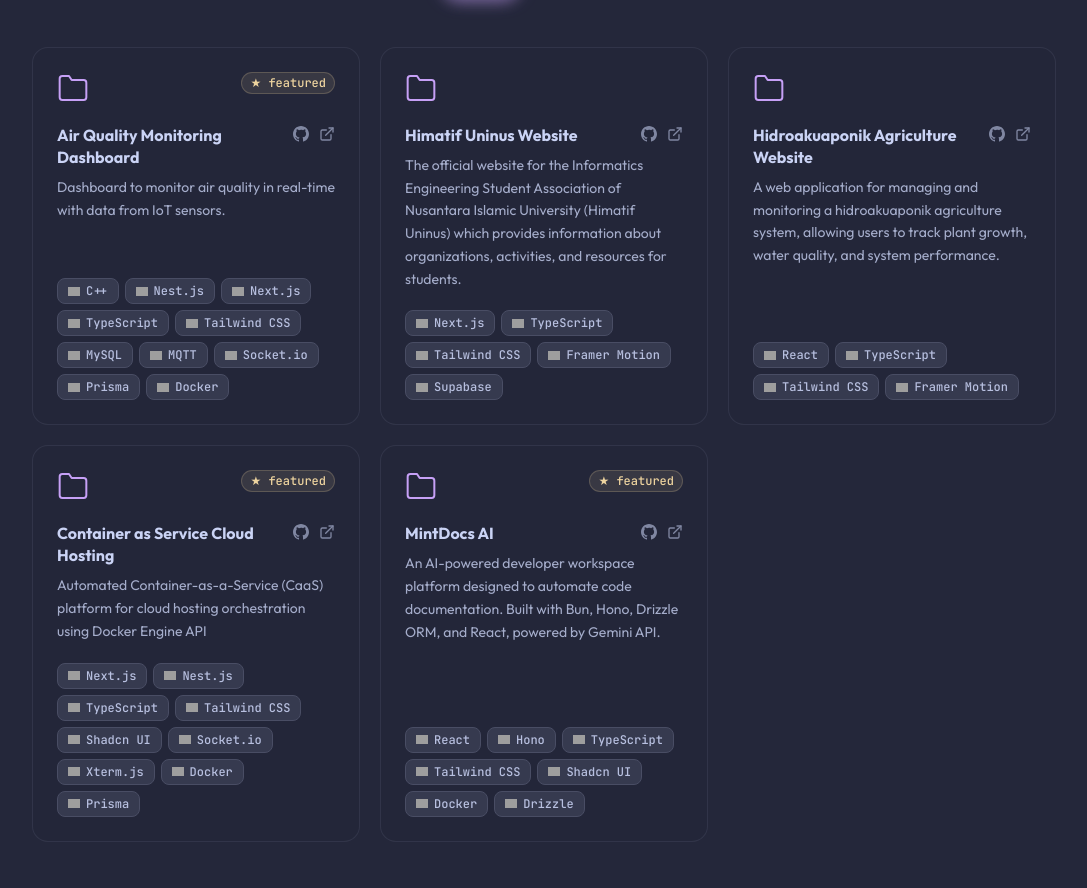
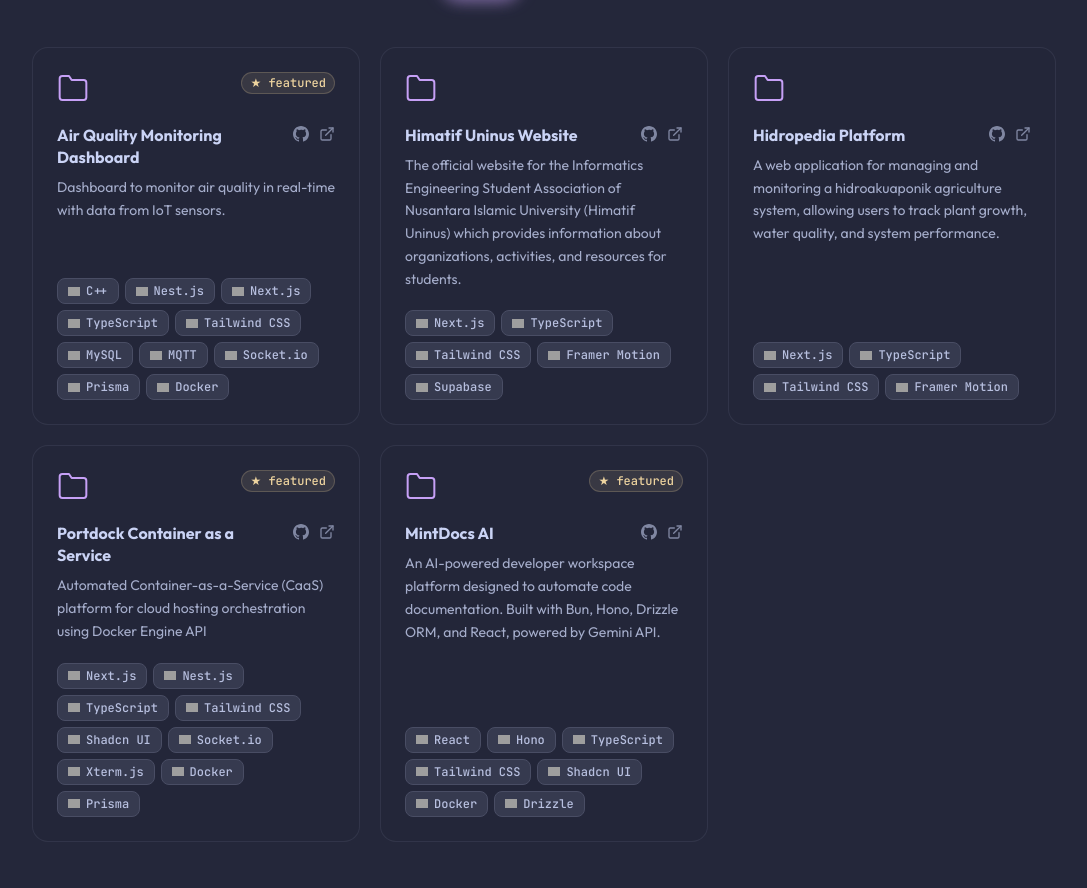
Before and after one commit to azrilpramudia/personal-website, a Next.js app: page / in a window 1280 px wide. Shown: the part 3815-4703 px from the top of the page, without its empty margins (96-1183 px from the left). Built offline with nearby package versions, Linux system fonts and the light colour scheme; grey boxes are pictures that could not be loaded.

Commit message:
feat: add new project

```diff
--- a/src/data/projects.ts
+++ b/src/data/projects.ts
@@ -41,17 +41,17 @@
   },
   {
     id: "project-3",
-    title: "Hidroakuaponik Agriculture Website",
+    title: "Hidropedia Platform",
     description:
       "A web application for managing and monitoring a hidroakuaponik agriculture system, allowing users to track plant growth, water quality, and system performance.",
-    techStack: ["React", "TypeScript", "Tailwind CSS", "Framer Motion"],
-    liveUrl: "https://project-3.com",
-    githubUrl: "https://github.com/username/project-3",
+    techStack: ["Next.js", "TypeScript", "Tailwind CSS", "Framer Motion"],
+    liveUrl: "https://hidropedia-platform.vercel.app/",
+    githubUrl: "https://github.com/azrilpramudia/hidropedia-platform",
     featured: false,
   },
   {
     id: "project-4",
-    title: "Container as Service Cloud Hosting",
+    title: "Portdock Container as a Service",
     description:
       "Automated Container-as-a-Service (CaaS) platform for cloud hosting orchestration using Docker Engine API",
     techStack: [
```
